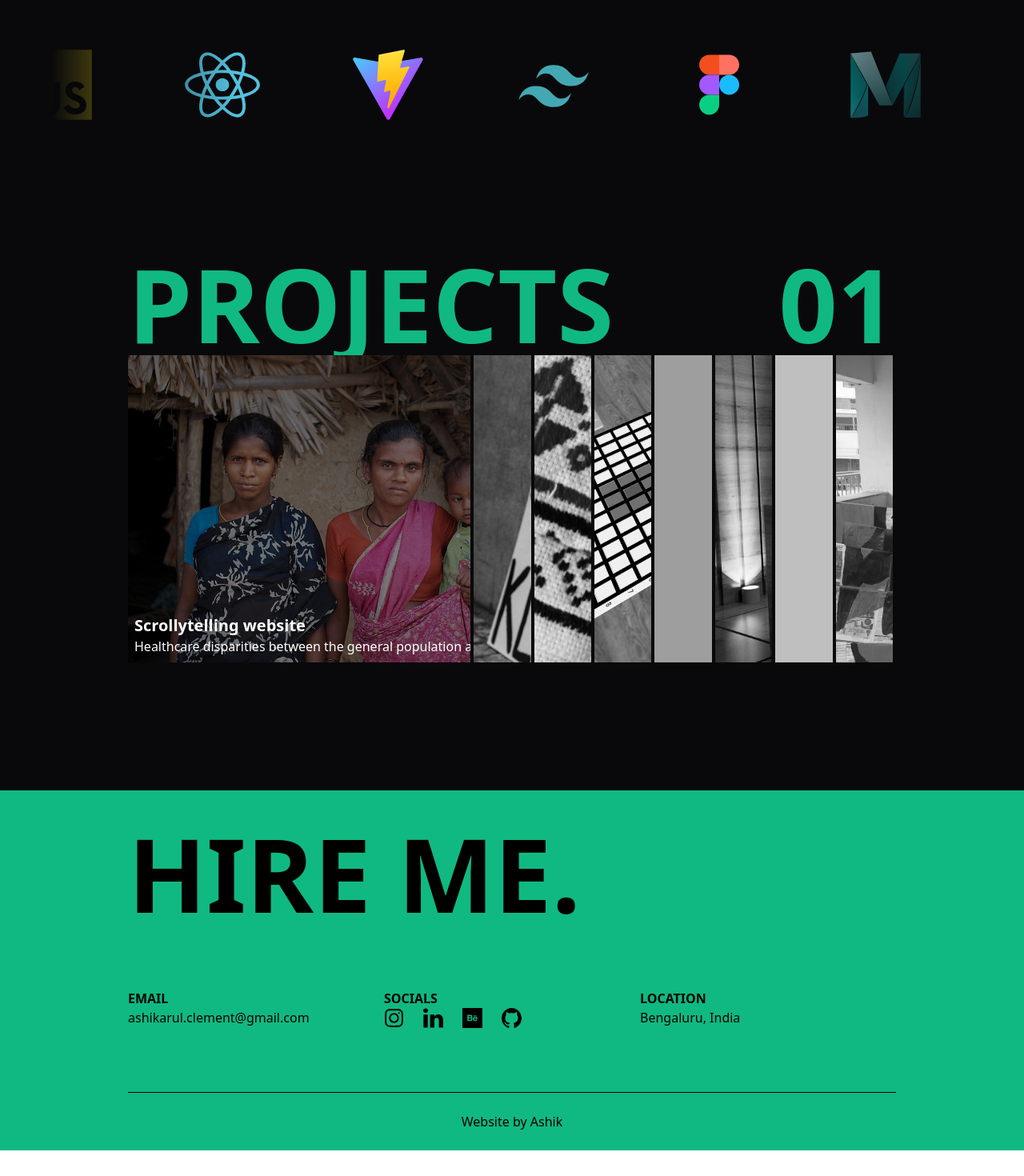
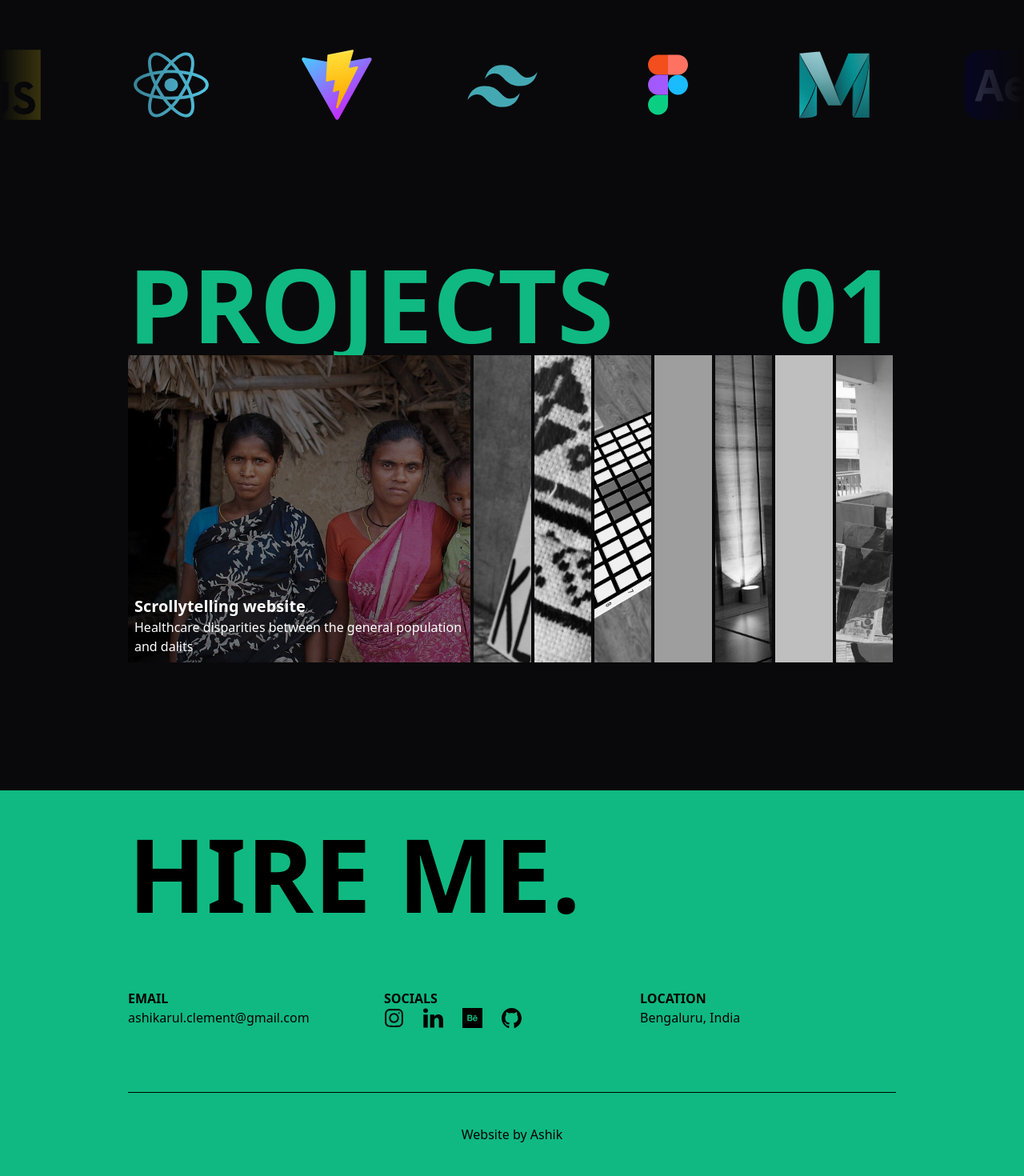
Before and after one commit to ashikClement/portfolio-2024, a React (Vite) app: page / in a window 1280 px wide. Shown: the part 684-2154 px from the top of the page at 80% size. Before the commit the page ends 2122 px from the top, so only its background shows below. Built offline with nearby package versions, Linux system fonts and the light colour scheme; grey boxes are pictures that could not be loaded.

Commit message:
flex issue fix

```diff
--- a/src/Contact.jsx
+++ b/src/Contact.jsx
@@ -25,7 +25,7 @@ const Contact = () => {
                     </div>
                 </div>
                 <div className='text-center'>
-                    <p className='py-6'>Website by Ashik</p>
+                    <p className='py-6 md:py-10'>Website by Ashik</p>
                 </div>
             </div>
 
--- a/src/Proj_md.jsx
+++ b/src/Proj_md.jsx
@@ -1,19 +1,25 @@
 import React from 'react';
 
-const Proj_md = ({ image, heading, caption, isActive, onClick }) => {
+const Proj_md = ({ image, heading, caption, link, isActive, onClick }) => {
     return (
         <div
-            //Change width and grayscale when active
             className={`relative overflow-hidden mr-1 bg-cover cursor-pointer grayscale transition-all duration-500 ease-in-out ${
                 isActive ? 'w-[120rem] grayscale-0' : 'w-[20rem]'
             }`}
             style={{ backgroundImage: `url(${image})` }}
             onClick={onClick}
         >
+            {/* Background darkening */}
             <div
-                className={`absolute inset-0 transition-opacity duration-300 bg-black bg-opacity-50 p-2 min-w-[40rem] ${
-                    //Show text and darken bg when active
+                className={`absolute inset-0 transition-opacity duration-300 ease-in-out bg-black bg-opacity-50 ${
                     isActive ? 'opacity-100' : 'opacity-0'
+                }`}
+            ></div>
+
+            {/* Text content with Y-axis movement and opacity change */}
+            <div
+                className={`absolute inset-0 p-2 transition-transform duration-500 ease-out transition-opacity delay-100 ${
+                    isActive ? 'translate-y-0 opacity-100' : 'translate-y-full opacity-0'
                 }`}
             >
                 <div className="h-full flex flex-col justify-end text-white">
--- a/src/Work.jsx
+++ b/src/Work.jsx
@@ -12,42 +12,50 @@ const Work = () => {
         {
             image: 'assets/dalit.jpg',
             heading: 'Scrollytelling website',
-            caption: 'Healthcare disparities between the general population and dalits'
+            caption: 'Healthcare disparities between the general population and dalits',
+            link: 'https://ashikclement.github.io/ashikClementDalits.github.io/dalits.html'
         },
         {
             image: 'assets/greta.jpg',
             heading: 'GretAI',
-            caption: 'AI driven educational website'
+            caption: 'AI driven educational website',
+            link: ''
         },
         {
             image: 'assets/toda.jpg',
             heading: 'Stitch your story',
-            caption: 'Mobile app that supports the embroidery culture of Toda tribe'
+            caption: 'Mobile app that supports the embroidery culture of Toda tribe',
+            link: ''
         },
         {
             image: 'assets/icecapade.jpeg',
             heading: 'Icecapade',
-            caption: 'Board game design'
+            caption: 'Board game design',
+            link: ''
         },
         {
             image: 'assets/blr.png',
             heading: 'Bangalore- A Human-Made Terrarium',
-            caption: 'Short film about the city of Bengaluru during the 22nd century'
+            caption: 'Short film about the city of Bengaluru during the 22nd century',
+            link: ''
         },
         {
             image: 'assets/restaurant.jpg',
             heading: 'Japanese restaurant',
-            caption: '3D Modelling on Maya'
+            caption: '3D Modelling on Maya',
+            link: ''
         },
         {
             image: 'assets/kamala.png',
             heading: 'Kamala Sohonie',
-            caption: 'An animation about the first Indian woman to receive a PhD in a scientific discipline'
+            caption: 'An animation about the first Indian woman to receive a PhD in a scientific discipline',
+            link: ''
         },
         {
             image: 'assets/tiger.png',
             heading: 'Tiger',
-            caption: 'Anamorphic art using newspapers'
+            caption: 'Anamorphic art using newspapers',
+            link: ''
         },
     ];
 
--- a/src/index.css
+++ b/src/index.css
@@ -29,7 +29,7 @@
 }
 
 .wrapper {
-    width: 90%;
+    width: 100%;
     margin-inline: auto;
     position: relative;
     height: 100px;
```
